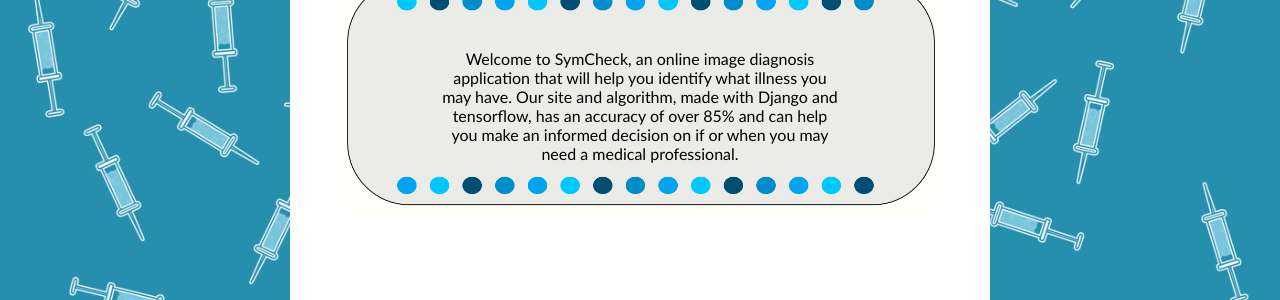
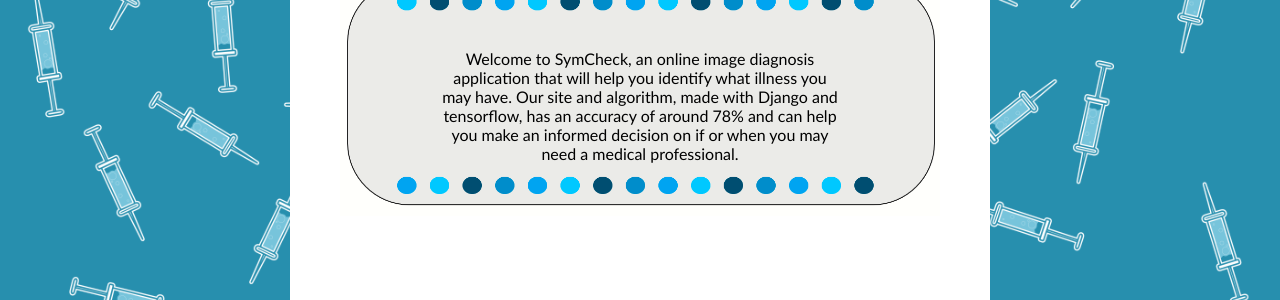
Before and after one commit to jazzymaya/HiddenAgility, a Django app: page / in a window 1280 px wide. Shown: the part 237-537 px from the top of the page. Run offline with Django 3.2, Linux system fonts and the light colour scheme.

Commit message:
Updated SymCheck accuracy percentage listed on homepage

```diff
--- a/templates/Homepage.html
+++ b/templates/Homepage.html
@@ -23,7 +23,7 @@
 
             <p class="headingHome">Welcome to SymCheck, an online image diagnosis application that will help you
                 identify what illness you may have. Our site and algorithm,
-                made with Django and tensorflow, has an accuracy of over 85%
+                made with Django and tensorflow, has an accuracy of around 78%
                 and can help you make an informed decision on if or when you may
                 need a medical professional.</p>
         </div>
```
Also changed, not shown: 5 other files.
